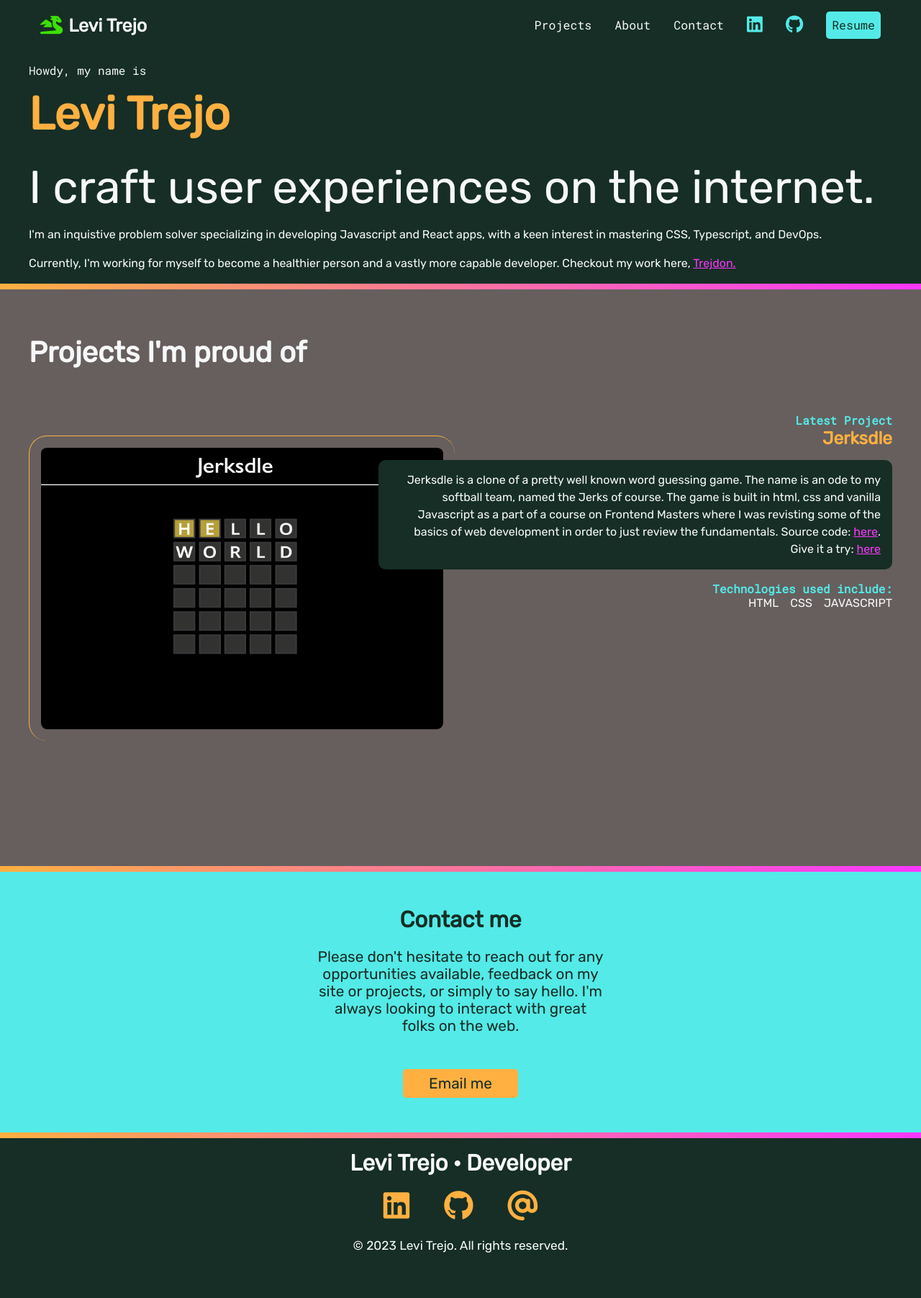
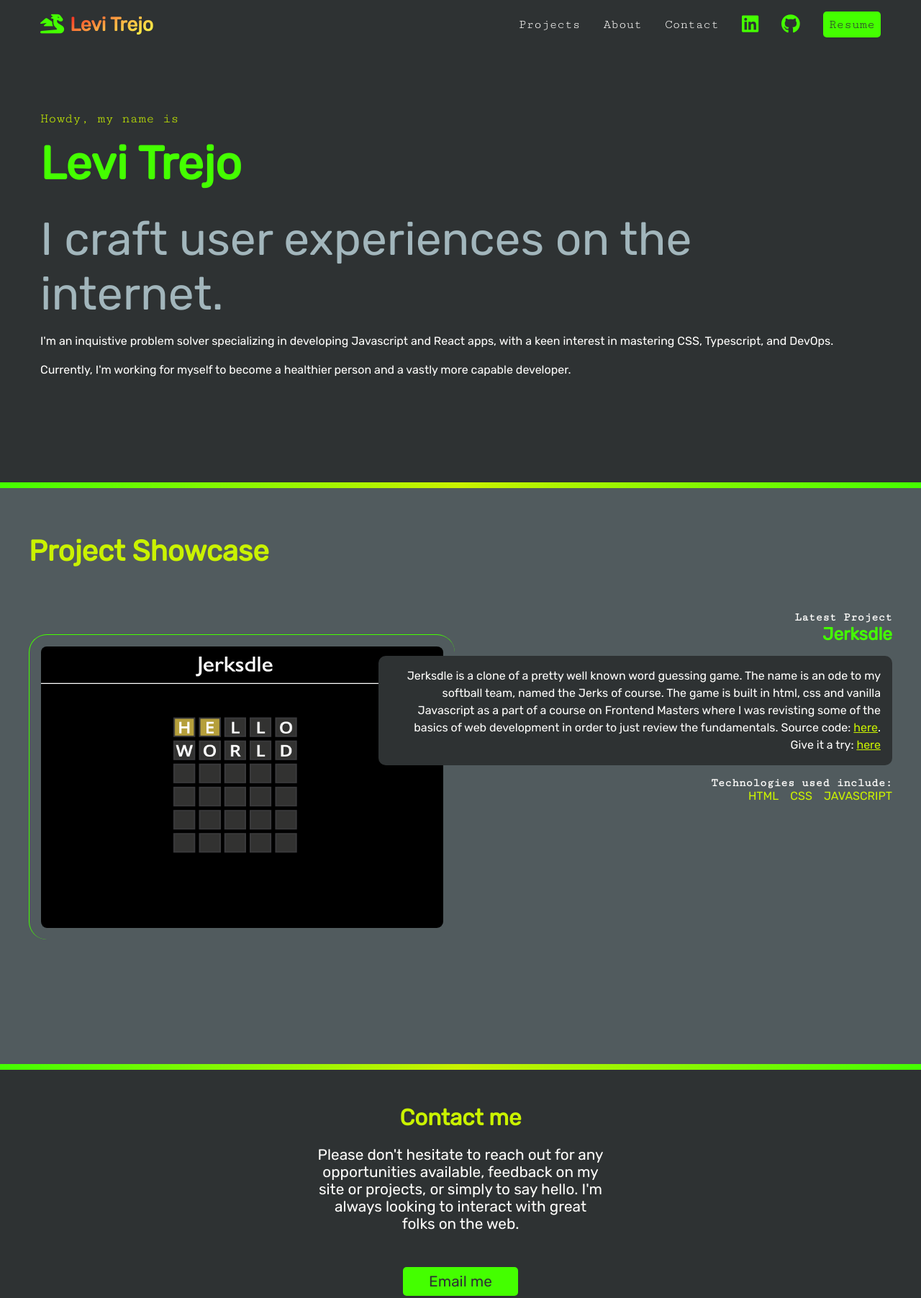
Before and after one commit to Trejdon/trejdon.github.io, a plain HTML site: page src/index.html in a window 1280 px wide. Shown: the top 1803 px of the page at 72% size. Before the commit the page ends 1762 px from the top, so only its background shows below. Drawn offline with Linux system fonts and the light colour scheme.

Commit message:
feat(Style): restyle complete; ready for beta deploy

```diff
--- a/src/css/style.css
+++ b/src/css/style.css
@@ -1,15 +1,14 @@
 /* variables declared here - these are the colors for our pages, as well as the font stacks and sizes. */
 :root {
-    --blackish: #162E25;
-    --grey: #665F5E;
-    --orange: #FFB041;
-    --hotpink: #fa37fd;
-    --pink: #FE8CFF;
-    --teal: #54EAE8;
-    --white: #f7f8fa;
+    --blackish: #2E3233;
+    --light-grey: #E2E3DF;
+    --charcoal: #515B5E;
+    --bright-green: #44ff00;
+    --lime: #CAF200;
+    --white: #FFFEFC;
     --font-size: 1.3rem;
     --font-size-large: 4rem;
-    --mono: "Roboto Mono", monospace;
+    --mono: "Cutive Mono", monospace;
     --sans: "Rubik", sans-serif;
 }
 
@@ -38,12 +37,14 @@ h1, h2, h3 {
 }
 
 a {
-    color: var(--hotpink);
+    color: var(--lime);
 }
+
 a:hover {
-    color: var(--pink);
+    color: var(--bright-green);
     text-decoration: none;
 }
+
 
 /* Neat trick to ensure the image always takes up full container space */
 img {
@@ -54,7 +55,7 @@ img {
 
 /* Intro styles */
 #intro {
-    padding-bottom: 4rem 1rem 10rem 1rem;
+    padding: 4rem 1rem 8rem 1rem;
     max-width: 1200px;
     margin: 0 auto;
 }
@@ -68,31 +69,39 @@ img {
 #intro h2 {
     font-size: var(--font-size-large);
     font-weight: normal;
+    color: var(--charcoal);
+    filter: brightness(200%);
 }
 
 #intro .name {
     font-family: var(--mono);
+    font-size: 90%;
+    color: var(--lime)
 }
 
 .name span {
     font-family: var(--sans);
     font-size: var(--font-size-large);
     font-weight: bold;
-    color: var(--orange);
+    color: var(--bright-green);
     display: block;
 }
 
 /* Contact styles */
 #contact {
     padding: 3rem 0;
-    background-color: var(--teal);
-    color: var(--blackish);
+    background-color: var(--blackish);
+    color: var(--white);
 }
 
 #contact div {
     width: 400px;
     text-align: center;
     margin: 0 auto;
+}
+
+#contact h2 {
+    color: var(--lime)
 }
 
 #contact p {
@@ -104,25 +113,18 @@ img {
     padding-top: 2rem;
 }
 
-#contact .button-orange {
+#contact .button {
     margin: 0 auto;
     width: 40%;
-    background-color: var(--orange);
-    color: var(--blackish);
     padding: .5rem;
     border-radius: 5px;
     text-decoration: none;
 }
 
-#contact .button-orange:hover {
-    background-color: var(--hotpink);
-    color: var(--white);
-}
-
 nav {
     font-family: var(--mono);
     /* Nice trick to proportionally shrink the entire set of sizes */
-    font-size: 80%;
+    font-size: 85%;
     padding: 1rem;
 }
 
@@ -159,38 +161,66 @@ nav a {
     */
     display: block;
 }
+
 nav a:hover,
 nav [class*="fa-"]:hover {
-    color: var(--orange)
+    color: var(--lime)
+}
+
+#logo #logo-name {
+    color: transparent;
+    background: linear-gradient(155deg, rgba(253,29,29,1) 0%, rgba(252,176,69,1) 50%, rgba(248,252,69,1) 100%);
+    -webkit-text-fill-color: transparent;
+    -webkit-background-clip: text;
+}
+
+nav #logo #logo-dragon {
+    color: var(--bright-green)
+}
+
+nav #logo-name:hover {
+    background: linear-gradient(155deg, rgba(253,29,29,1) 0%, rgba(252,176,69,1) 50%, rgba(248,252,69,1) 100%);
+    -webkit-text-fill-color: transparent;
+    -webkit-background-clip: text;
 }
 
 nav [class*="fa-"] {
     font-size: 150%;
-    color: var(--teal)
+    color: var(--bright-green)
 }
 
 nav h1 [class*="fa-"] {
     font-size: 100%;
     padding-right: .5rem;
-    color: rgba(68, 255, 0, 0.854)
+    color: var(--bright-green)
 }
 
 .button {
-    background-color: var(--teal);
+    background-color: var(--bright-green);
     color: var(--blackish);
     padding: .5rem;
     border-radius: 5px;
 }
 
 .button:hover {
-    background-color: var(--orange);
+    background-color: var(--lime);
     color: var(--blackish);
 }
 
 footer {
+    background-color: var(--charcoal);
+    padding: 1.5rem;
+    text-align: center;
+}
+
+.dark {
+    background-color: var(--blackish);
+}
+
+footer div {
     max-width: 400px;
+    margin: 0 auto;
     text-align: center;
-    margin: 1rem auto;
 }
 
 footer ul {
@@ -205,38 +235,46 @@ footer ul {
 
 footer [class*="fa-"] {
     font-size: 200%;
-    color: var(--orange)
+    color: var(--bright-green)
 }
 
 footer [class*="fa-"]:hover {
-    color: var(--teal);
+    color: var(--lime);
+}
+
+footer h2 span {
+    color: var(--bright-green);
 }
 
 .gradient {
     height: .5rem;
-    background: rgb(255,176,65);
-    background: linear-gradient(90deg, rgba(255,176,65,1) 0%, rgba(250,55,253,1) 100%);
+    background: linear-gradient(90deg, rgba(68,255,0,1) 0%, rgba(202,242,0,1) 50%, rgba(68,255,0,1) 100%);
 }
 
 #projects {
-    background-color: var(--grey);
+    background-color: var(--charcoal);
     padding: 4rem 1rem;
 }
 
 #projects h2 {
     font-size: 2.5rem;
     margin-bottom: calc(2.5rem * 1.5);
+    color: var(--lime);
 }
 
 #projects h3 {
-    color: var(--orange)
+    color: var(--bright-green)
 }
 
 #projects h4 {
-    color: var(--teal);
+    color: var(--white);
     font-size: 1rem;
     font-family: var(--mono);
     margin: 0;
+}
+
+#projects ul {
+    color: var(--lime);
 }
 
 
@@ -267,8 +305,8 @@ footer [class*="fa-"]:hover {
 
 #projects img {
     margin: 2rem 0 4rem 0;
-    border-left: 1px solid var(--orange);
-    border-top: 1px solid var(--orange);
+    border-left: 1px solid var(--bright-green);
+    border-top: 1px solid var(--bright-green);
     border-radius: 25px;
     padding: 1rem;
 }
--- a/src/index.html
+++ b/src/index.html
@@ -4,16 +4,16 @@
         <meta charset="UTF-8">
         <meta http-equiv="X-UA-Compatible" content="IE=edge">
         <meta name="viewport" content="width=device-width, initial-scale=1.0">
-        <link rel="stylesheet" href="https://fonts.googleapis.com/css2?family=Rubik&family=Roboto+Mono">
+        <link rel="stylesheet" href="https://fonts.googleapis.com/css2?family=Rubik&family=Cutive+Mono">
         <link rel="stylesheet" href="https://cdnjs.cloudflare.com/ajax/libs/font-awesome/6.2.1/css/all.min.css" integrity="sha512-MV7K8+y+gLIBoVD59lQIYicR65iaqukzvf/nwasF0nqhPay5w/9lJmVM2hMDcnK1OnMGCdVK+iQrJ7lzPJQd1w==" crossorigin="anonymous" referrerpolicy="no-referrer" />
-        <link rel="stylesheet" href="css/style.css">
+        <link rel="stylesheet" href="./css/style.css">
         <title>Trejdon Dev</title>
     </head>
     <body>
         <header>
             <nav>
                 <ul>
-                    <li><h1><a href="index.html"><span class="fa-solid fa-dragon logo" aria-hidden="true"></span>Levi Trejo</a></h1></li>
+                    <li><h1><a id="logo" href="index.html"><span id="logo-dragon" class="fa-solid fa-dragon" aria-hidden="true"></span><span id="logo-name">Levi Trejo</span></a></h1></li>
                     <li><a href="#projects">Projects</a></li>
                     <li><a href="./about.html">About</a></li>
                     <li><a href="#contact">Contact</a></li>
@@ -27,12 +27,12 @@
             <p class="name">Howdy, my name is  <span>Levi Trejo</span></p>
             <h2>I craft user experiences on the internet.</h2>
             <p>I'm an inquistive problem solver specializing in developing Javascript and React apps, with a keen interest in mastering CSS, Typescript, and DevOps.</p>
-            <p>Currently, I'm working for myself to become a healthier person and a vastly more capable developer.  Checkout my work here, <a href="https://github.com/trejdon" target="_blank">Trejdon.</a></p>
+            <p>Currently, I'm working for myself to become a healthier person and a vastly more capable developer.</p>
         </section>
         <div class="gradient"></div>
         <section id="projects">
             <div>
-                <h2>Projects I'm proud of</h2>
+                <h2>Project Showcase</h2>
                 <article>
                     <div class="text-container">
                         <h4>Latest Project</h4>
@@ -65,18 +65,20 @@
             <div>
                 <h2>Contact me</h2>
                 <p>Please don't hesitate to reach out for any opportunities available, feedback on my site or projects, or simply to say hello.  I'm always looking to interact with great folks on the web.</p>
-                <a class="button-orange" href="mailto:ltrejo32+portfolio@gmail.com">Email me</a>
+                <a class="button" href="mailto:ltrejo32+portfolio@gmail.com">Email me</a>
             </div>
         </section>
         <div class="gradient"></div>
         <footer>
-            <h2>Levi Trejo &middot; Developer</h2>
+            <div>
+                <h2>Levi Trejo <span>&middot;</span> Developer</h2>
                 <ul>
                     <li><a href="https://www.linkedin.com/in/levi-trejo-858a5a28/"><span class="fa-brands fa-linkedin" aria-hidden="true"></span><span class="sr-only">LinkedIn</span></a></li>
                     <li><a href="https://github.com/Trejdon/" target="_blank"><span class="fa-brands fa-github" aria-hidden="true"></span><span class="sr-only">Github</span></a></li>
                     <li><a href="mailto:ltrejo32+portfolio@gmail.com" target="_blank"><span class="fa-solid fa-at" aria-hidden="true"></span><span class="sr-only">Email</span></a></li>
                 </ul>
                 <p><small>&copy; 2023 Levi Trejo.  All rights reserved.</small></p>
+            </div>
         </footer>
     </body>
 </html>
--- a/src/style.css
+++ /dev/null
@@ -1,310 +0,0 @@
-/* variables declared here - these are the colors for our pages, as well as the font stacks and sizes. */
-:root {
-    --blackish: #162E25;
-    --grey: #665F5E;
-    --orange: #FFB041;
-    --hotpink: #fa37fd;
-    --pink: #FE8CFF;
-    --teal: #54EAE8;
-    --white: #f7f8fa;
-    --font-size: 1.3rem;
-    --font-size-large: 4rem;
-    --mono: "Roboto Mono", monospace;
-    --sans: "Rubik", sans-serif;
-}
-
-/* Full page styles, apply defaults to everything first */
-/* border box model: https://css-tricks.com/box-sizing/ */
-html {
-    box-sizing: border-box;
-}
-*,
-*::before,
-*::after {
-    box-sizing: inherit;
-}
-
-body {
-    padding: 0;
-    margin: 0;
-    font-family: var(--sans);
-    background-color: var(--blackish);
-    color: var(--white);
-    font-size: var(--font-size);
-}
-
-h1, h2, h3 {
-    margin: 0;
-}
-
-a {
-    color: var(--hotpink);
-}
-a:hover {
-    color: var(--pink);
-    text-decoration: none;
-}
-
-/* Neat trick to ensure the image always takes up full container space */
-img {
-    width: 100%;
-    max-height: 75%;
-}
-/* End full page styles */
-
-/* Intro styles */
-#intro {
-    padding-bottom: 4rem 1rem 10rem 1rem;
-    max-width: 1200px;
-    margin: 0 auto;
-}
-
-#intro p {
-    font-size: 1rem;
-    /* Using a unit with line-height is a common mistake, no unit is proportional to the font-size */
-    line-height: 1.5;
-}
-
-#intro h2 {
-    font-size: var(--font-size-large);
-    font-weight: normal;
-}
-
-#intro .name {
-    font-family: var(--mono);
-}
-
-.name span {
-    font-family: var(--sans);
-    font-size: var(--font-size-large);
-    font-weight: bold;
-    color: var(--orange);
-    display: block;
-}
-
-/* Contact styles */
-#contact {
-    padding: 3rem 0;
-    background-color: var(--teal);
-    color: var(--blackish);
-}
-
-#contact div {
-    width: 400px;
-    text-align: center;
-    margin: 0 auto;
-}
-
-#contact p {
-    margin-bottom: 3rem;
-}
-
-#contact a {
-    display: block;
-    padding-top: 2rem;
-}
-
-#contact .button-orange {
-    margin: 0 auto;
-    width: 40%;
-    background-color: var(--orange);
-    color: var(--blackish);
-    padding: .5rem;
-    border-radius: 5px;
-    text-decoration: none;
-}
-
-#contact .button-orange:hover {
-    background-color: var(--hotpink);
-    color: var(--white);
-}
-
-nav {
-    font-family: var(--mono);
-    /* Nice trick to proportionally shrink the entire set of sizes */
-    font-size: 80%;
-    padding: 1rem;
-}
-
-nav h1 a {
-    font-family: var(--sans);
-}
-
-nav ul {
-    list-style-type: none;
-    padding: 0;
-    margin: 0;
-    display: flex;
-        /* The three most important flex properties */
-    flex-flow: row wrap;
-    justify-content: center;
-    align-items: center;
-    /* Assigns a nice space in all elements */
-    gap: 2rem;
-}
-
-nav li:first-child {
-    /* Flex basis makes this take 100% of the width of the container */
-    flex-basis: 100%;
-    text-align: center;
-    /* Debugging trick, throw a border on it! */
-    /* border: 1px solid red; */
-}
-
-nav a {
-    color: var(--white);
-    text-decoration: none;
-    /* Normally a elements are spans, but for a nav
-        making them blocks work for a better UX
-    */
-    display: block;
-}
-nav a:hover,
-nav [class*="fa-"]:hover {
-    color: var(--orange)
-}
-
-nav [class*="fa-"] {
-    font-size: 150%;
-    color: var(--teal)
-}
-
-nav h1 [class*="fa-"] {
-    font-size: 100%;
-    padding-right: .5rem;
-    color: rgba(68, 255, 0, 0.854)
-}
-
-.button {
-    background-color: var(--teal);
-    color: var(--blackish);
-    padding: .5rem;
-    border-radius: 5px;
-}
-
-.button:hover {
-    background-color: var(--orange);
-    color: var(--blackish);
-}
-
-footer {
-    max-width: 400px;
-    text-align: center;
-    margin: 1rem auto;
-}
-
-footer ul {
-    padding: 0;
-    list-style: none;
-    display: flex;
-    flex-flow: row wrap;
-    justify-content: center;
-    align-items: center;
-    gap: 3rem;
-}
-
-footer [class*="fa-"] {
-    font-size: 200%;
-    color: var(--orange)
-}
-
-footer [class*="fa-"]:hover {
-    color: var(--teal);
-}
-
-.gradient {
-    height: .5rem;
-    background: rgb(255,176,65);
-    background: linear-gradient(90deg, rgba(255,176,65,1) 0%, rgba(250,55,253,1) 100%);
-}
-
-#projects {
-    background-color: var(--grey);
-    padding: 4rem 1rem;
-}
-
-#projects h2 {
-    font-size: 2.5rem;
-    margin-bottom: calc(2.5rem * 1.5);
-}
-
-#projects h3 {
-    color: var(--orange)
-}
-
-#projects h4 {
-    color: var(--teal);
-    font-size: 1rem;
-    font-family: var(--mono);
-    margin: 0;
-}
-
-
-#projects div {
-    max-width: 1200px;
-    margin: 0 auto;
-}
-
-.blackbox {
-    background-color: var(--blackish);
-    padding: 1rem;
-    border-radius: 10px;
-    font-size: 1rem;
-    line-height: 1.5;
-}
-
-#projects ul {
-    list-style-type: none;
-    padding: 0;
-    margin: 0;
-    display: flex;
-    flex-flow: row wrap;
-    justify-content: flex-start;
-    gap: 1rem;
-    font-size: 1rem;
-
-}
-
-#projects img {
-    margin: 2rem 0 4rem 0;
-    border-left: 1px solid var(--orange);
-    border-top: 1px solid var(--orange);
-    border-radius: 25px;
-    padding: 1rem;
-}
-
-@media (min-width: 550px) {
-    article {
-        display: grid;
-        grid-template-columns: repeat(10, 1fr);
-        gap: 1rem;
-    }
-
-    #projects img {
-        grid-column: 1/6;
-        grid-row: 1/2;
-    }
-
-    .text-container {
-        grid-column: 5/11;
-        grid-row: 1/2;
-        order: 2;
-        text-align: right;
-    }
-
-    #projects ul {
-        justify-content: flex-end;
-    }
-}
-
-@media (min-width: 810px) {
-    nav {
-        max-width: 1200px;
-        margin: 0 auto;
-    }
-    nav li:first-child {
-        flex-basis: auto;
-        text-align: left;
-        margin-right: auto;
-    }
-}
```
Also changed, not shown: src/about.html (+11 -16 lines), src/img/me.jpg (added). Lines whose indentation alone changed are shown as unchanged.
